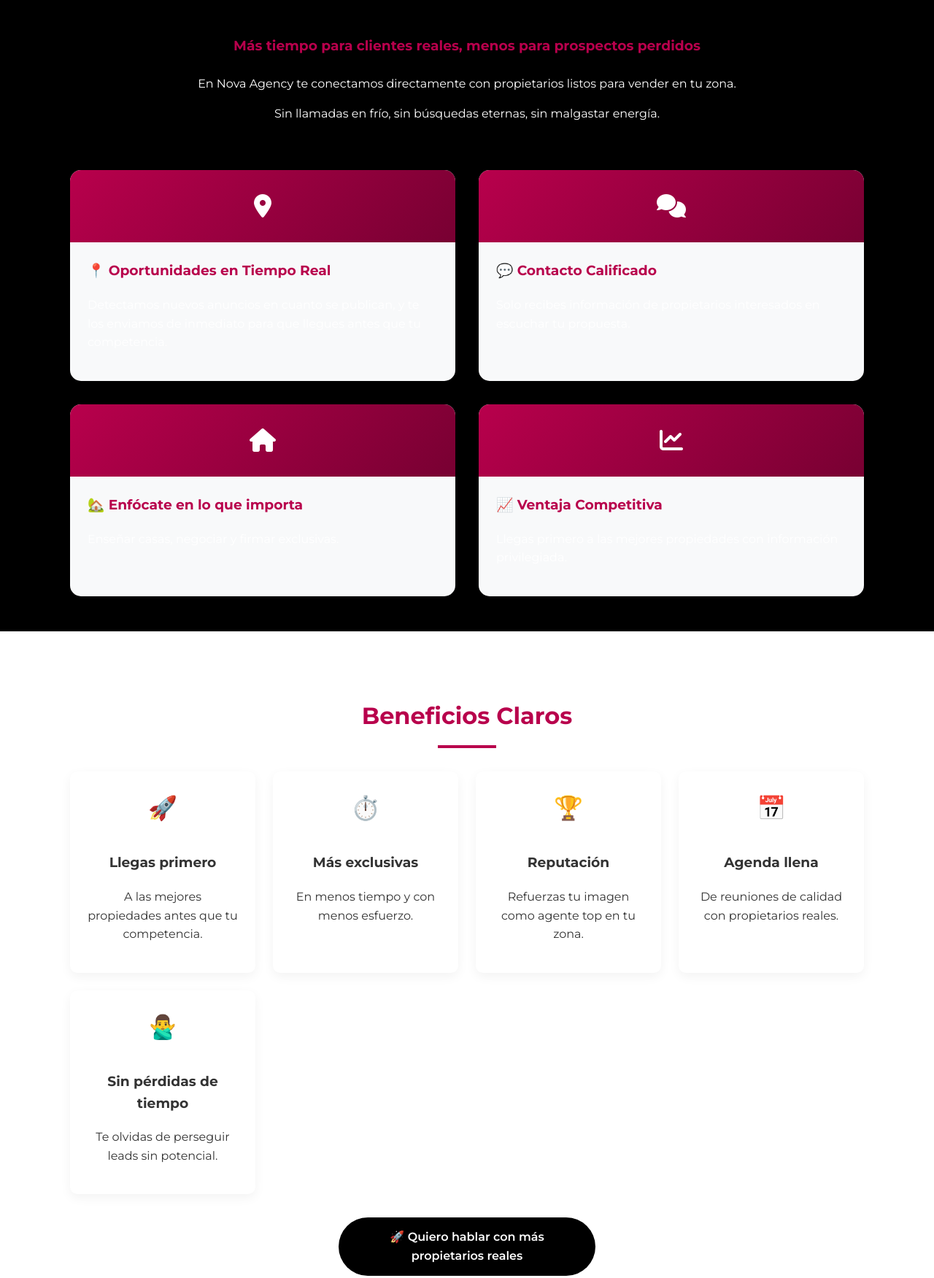
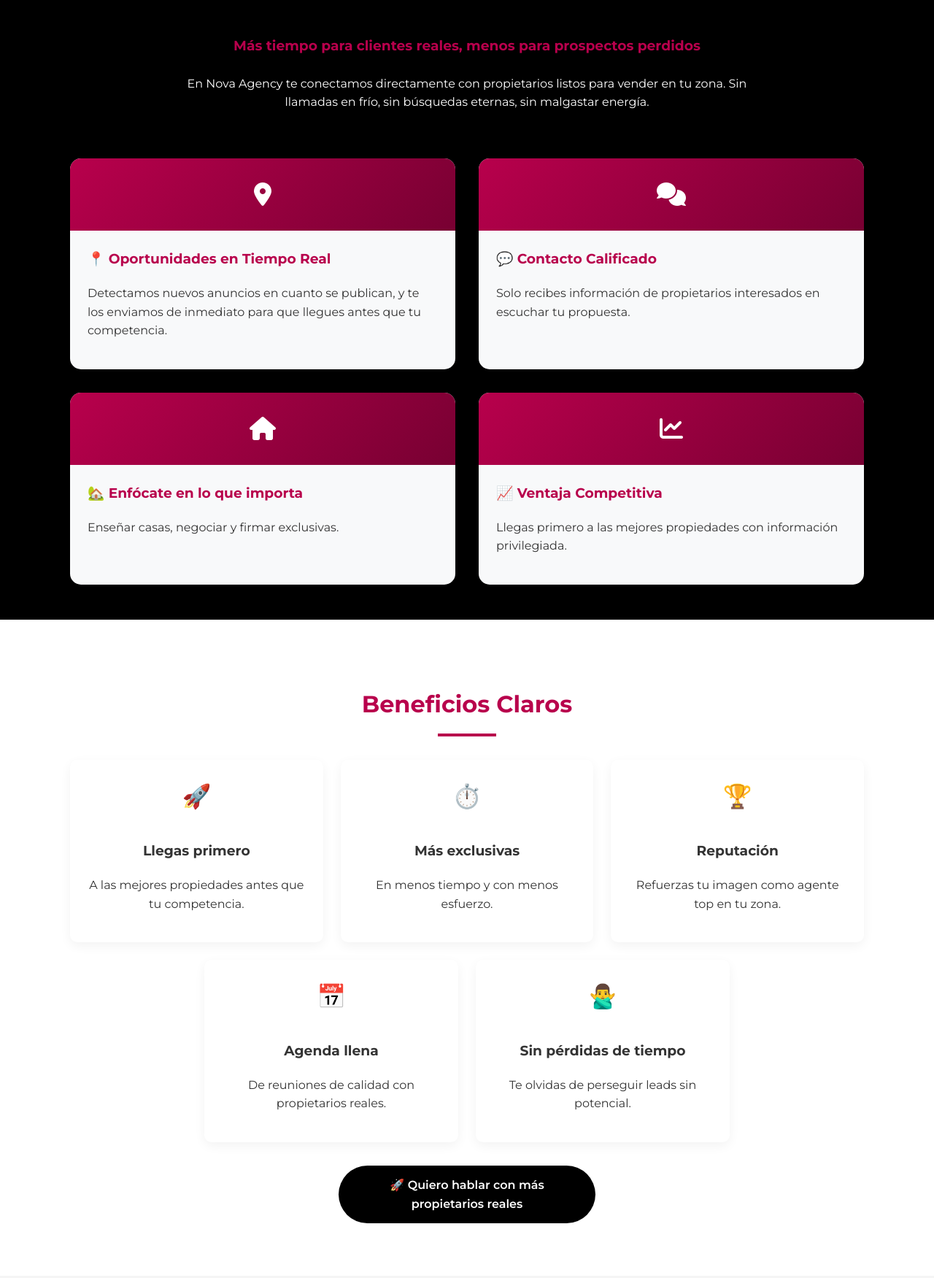
Before and after one commit to Guille1133/novaagencyia, a plain HTML site: page index.html in a window 1280 px wide. Shown: the part 1486-3237 px from the top of the page at 73% size. Drawn offline with Linux system fonts and the light colour scheme.

Commit message:
Update index.html

```diff
--- a/index.html
+++ b/index.html
@@ -256,11 +256,10 @@
           background: var(--secondary);
           position: relative;
           padding: 3rem 0;
-          color: var(--light);
       }
 
       .about p {
-          color: var(--light);
+          color: var(--dark-text);
       }
 
       .about .section-title {
@@ -358,8 +357,9 @@
       }
 
       .benefits-grid {
-          display: grid;
-          grid-template-columns: repeat(auto-fit, minmax(250px, 1fr));
+          display: flex;
+          justify-content: center;
+          flex-wrap: wrap;
           gap: 1.5rem;
           margin-top: 2rem;
       }
@@ -370,6 +370,9 @@
           border-radius: 10px;
           box-shadow: 0 5px 15px rgba(0,0,0,0.05);
           color: var(--dark-text);
+          flex: 1;
+          min-width: 250px;
+          max-width: 300px;
       }
 
       /* Testimonios */
@@ -563,6 +566,15 @@
           .services-grid {
               grid-template-columns: 1fr;
           }
+
+          .benefits-grid {
+              flex-direction: column;
+              align-items: center;
+          }
+
+          .benefit-item {
+              max-width: 100%;
+          }
       }
 
       @media (max-width: 480px) {
@@ -674,6 +686,11 @@
       .about-us .section-title {
           color: var(--primary);
       }
+
+      /* Texto blanco para las frases específicas */
+      .texto-blanco {
+          color: white !important;
+      }
     </style>
     <link href="https://fonts.googleapis.com/css2?family=Montserrat:wght@300;400;600;700&display=swap" rel="stylesheet" media="print" onload="this.media='all'">
     <link rel="stylesheet" href="https://cdnjs.cloudflare.com/ajax/libs/font-awesome/6.0.0-beta3/css/all.min.css" media="print" onload="this.media='all'">
@@ -713,7 +730,7 @@
             <h1 style="font-size: 2.5rem; margin-bottom: 1rem; text-shadow: 0 2px 4px rgba(0,0,0,0.3);">Más Exclusivas. Más Ventas. Menos Estrés.</h1>
             <p class="tagline">Llega antes que tu competencia y céntrate en lo que mejor haces: cerrar acuerdos y enseñar casas.</p>
             <p style="max-width: 700px; margin: 0 auto 2rem; font-size: 1.1rem; color: var(--light);">En Nova Agency nos encargamos de detectar al instante a los propietarios que acaban de poner su vivienda en venta en tu zona. Solo te presentamos oportunidades reales para que dediques tu tiempo a lo que te genera ingresos: reuniones, visitas y cierres.</p>
-            <a href="#contact" class="btn btn-primary">📅 Quiero cerrar más exclusivas</a>
+            <a href="https://wa.me/34645347443" class="btn btn-primary" target="_blank">📅 Quiero cerrar más exclusivas</a>
         </div>
     </header>
 
@@ -736,10 +753,9 @@
         <div class="container">
             <h2 class="section-title">Nuestra Propuesta</h2>
             <div class="about-content" style="flex-direction: column; text-align: center;">
-                <div class="about-text" style="max-width: 800px; margin: 0 auto;">
+                <div class="about-text" style="max-width: 800px; margin: 0 auto; color: var(--dark-text);">
                     <h3 style="color: var(--primary); margin-bottom: 1.5rem;">Más tiempo para clientes reales, menos para prospectos perdidos</h3>
-                    <p>En Nova Agency te conectamos directamente con propietarios listos para vender en tu zona.</p>
-                    <p>Sin llamadas en frío, sin búsquedas eternas, sin malgastar energía.</p>
+                    <p class="texto-blanco">En Nova Agency te conectamos directamente con propietarios listos para vender en tu zona. Sin llamadas en frío, sin búsquedas eternas, sin malgastar energía.</p>
                 </div>
             </div>
 
@@ -822,7 +838,7 @@
                 </div>
             </div>
 
-            <a href="#contact" class="btn btn-primary" style="margin-top: 2rem;">🚀 Quiero hablar con más propietarios reales</a>
+            <a href="https://wa.me/34645347443" class="btn btn-primary" style="margin-top: 2rem;" target="_blank">🚀 Quiero hablar con más propietarios reales</a>
         </div>
     </section>
 
@@ -857,8 +873,7 @@
             <h2 class="section-title">Por Qué Funciona</h2>
             <div class="about-content" style="flex-direction: column; text-align: center;">
                 <div class="about-text" style="max-width: 800px; margin: 0 auto;">
-                    <p>Porque te libera del trabajo que no te hace ganar dinero.</p>
-                    <p>En vez de perder horas buscando, filtrando y llamando, inviertes tu tiempo en lo que sí genera ventas: reuniones con propietarios reales y cierres de exclusivas.</p>
+                    <p class="texto-blanco">Porque te libera del trabajo que no te hace ganar dinero. En vez de perder horas buscando, filtrando y llamando, inviertes tu tiempo en lo que sí genera ventas: reuniones con propietarios reales y cierres de exclusivas.</p>
                 </div>
             </div>
         </div>
```
